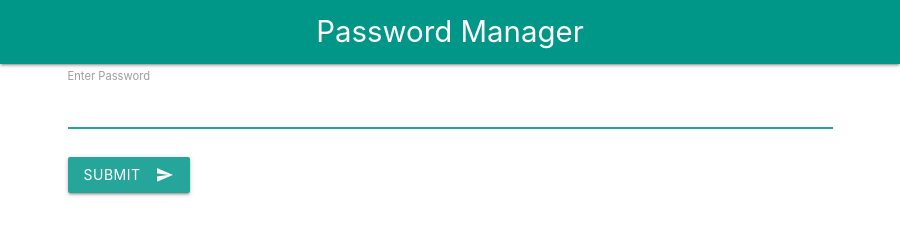
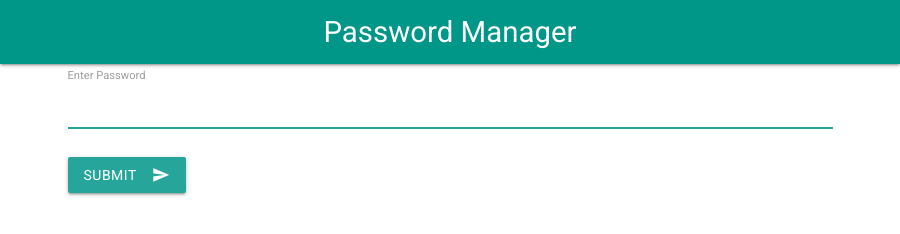
Before and after one commit to bharavi15/Password-Manager, an Electron app: page assets/html/login.html in a window 900 px wide. Drawn offline with nearby package versions, Linux system fonts and the light colour scheme; no server answers.

Commit message:
Added Roboto font

```diff
--- a/assets/html/login.html
+++ b/assets/html/login.html
@@ -10,6 +10,12 @@
 	</script>
 	<link rel="stylesheet" href="https://cdnjs.cloudflare.com/ajax/libs/materialize/1.0.0/css/materialize.min.css">
 	<link href="https://fonts.googleapis.com/icon?family=Material+Icons" rel="stylesheet">
+	<link href="https://fonts.googleapis.com/css2?family=Roboto&display=swap" rel="stylesheet">
+	<style>
+		body {
+			font-family: 'Roboto', sans-serif;
+		}
+	</style>
 	<script>
 		function sendDataToBackend() {
 			if (!validate())
```
Also changed, not shown: assets/html/passwordList.html (+5 -1 lines), assets/html/savePassword.html (+6 -0 lines), assets/html/saveService.html (+6 -0 lines).
